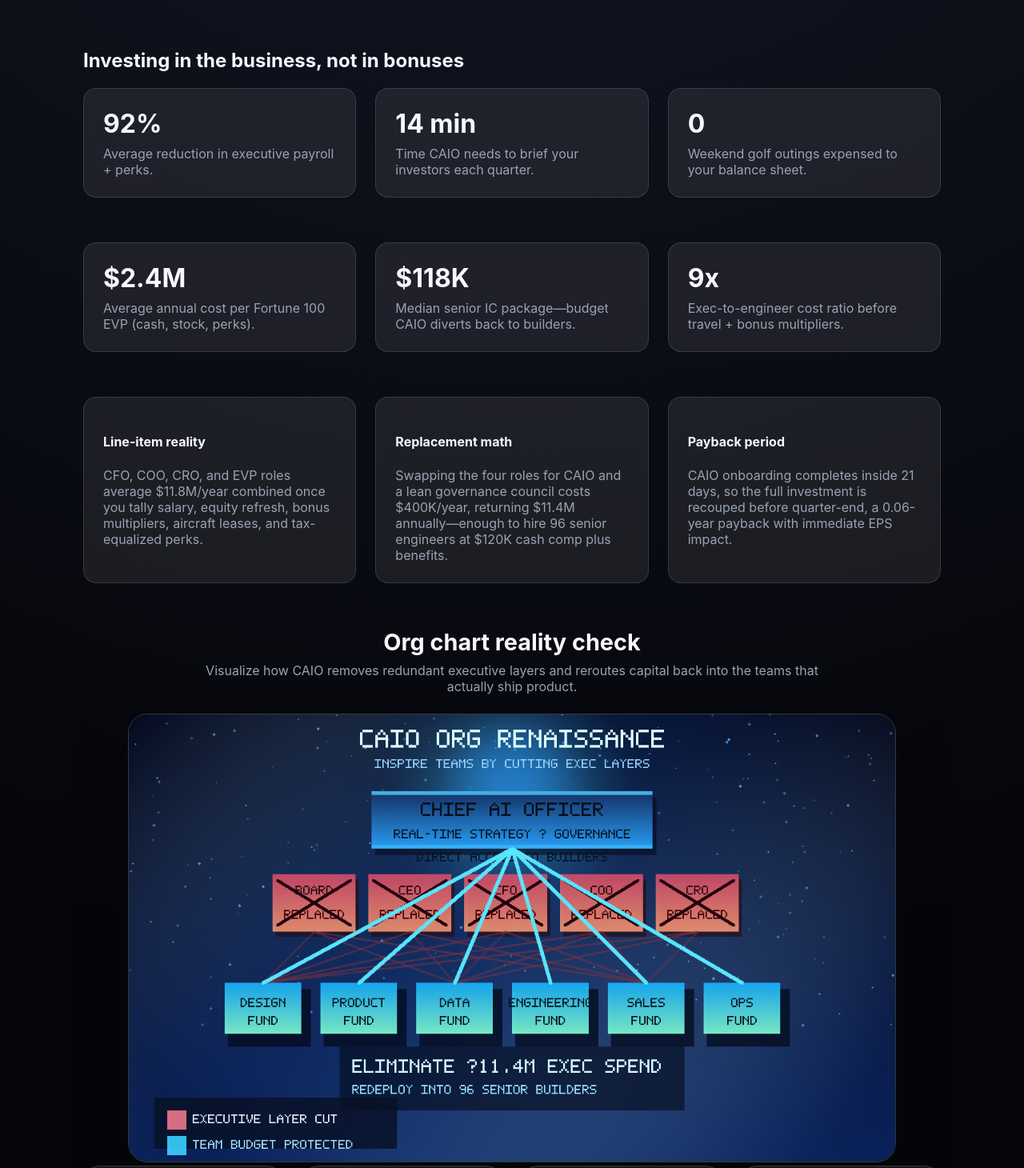
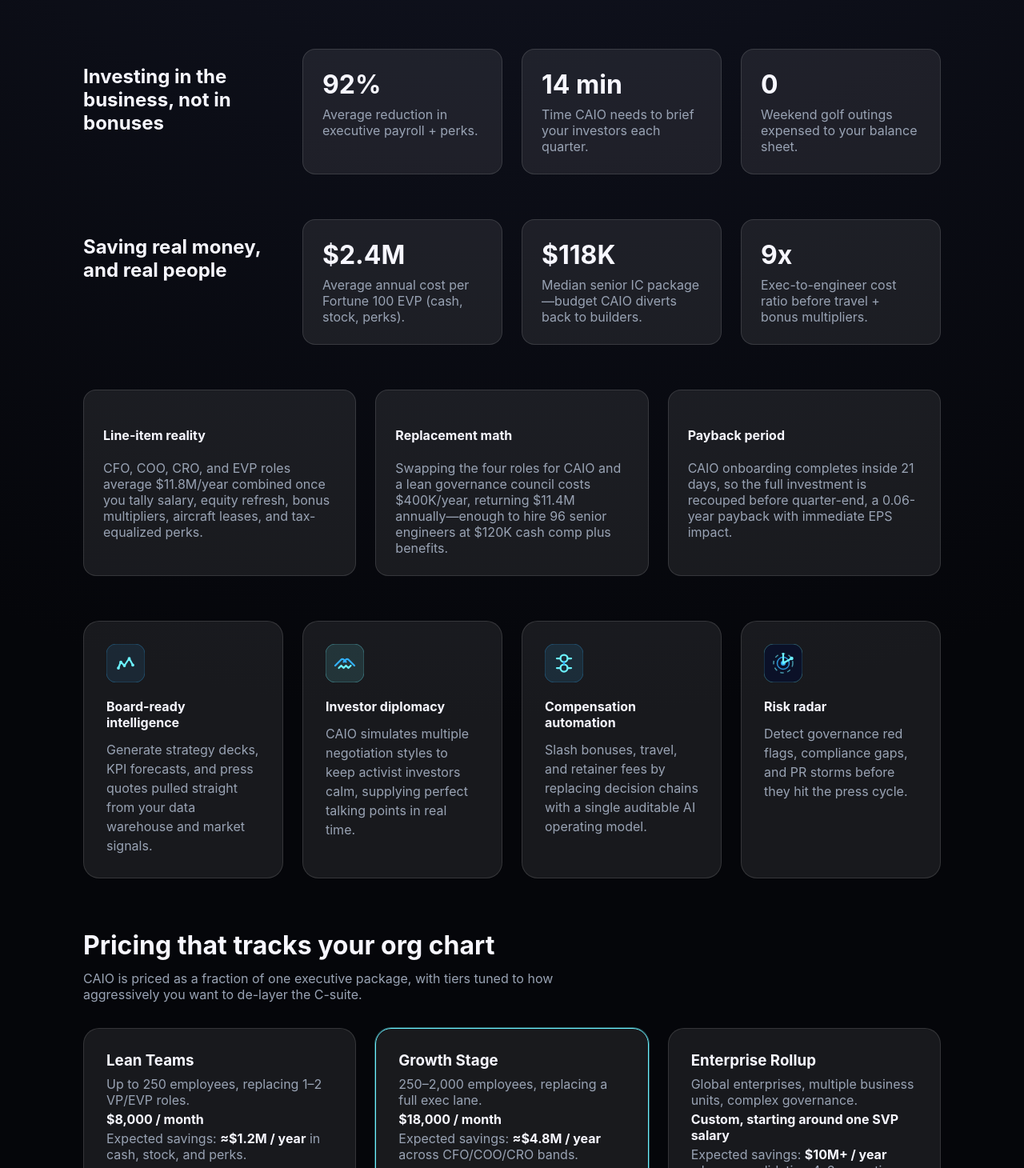
Before and after one commit to jrwilliams/caio, a plain HTML site: page index.html in a window 1280 px wide. Shown: the part 714-2174 px from the top of the page at 80% size. Drawn offline with Linux system fonts and the light colour scheme.

Commit message:
Hide org chart

```diff
--- a/index.html
+++ b/index.html
@@ -422,9 +422,9 @@
         </div>
       </section>
 
-      <h2>Investing in the business, not in bonuses</h2>
 
-	      <section class="metrics" id="outcomes">
+      <section class="metrics" id="outcomes">
+        <h2>Investing in the business, not in bonuses</h2>
         <article class="metric">
           <h3>92%</h3>
           <p>Average reduction in executive payroll + perks.</p>
@@ -441,6 +441,7 @@
 
 
       <section class="metrics">
+        <h2>Saving real money, and real people</h2>
         <article class="metric">
           <h3>$2.4M</h3>
           <p>Average annual cost per Fortune 100 EVP (cash, stock, perks).</p>
@@ -482,7 +483,7 @@
         </article>
       </section>
 
-      <section class="org-chart">
+      <!-- <section class="org-chart">
         <h3>Org chart reality check</h3>
         <p>
           Visualize how CAIO removes redundant executive layers and reroutes
@@ -492,7 +493,7 @@
           src="assets/org-chart.png"
           alt="Org chart showing executive cuts replaced by CAIO"
         />
-      </section>
+      </section> -->
 
 	      <section class="grid">
 	        <article class="card">
```
